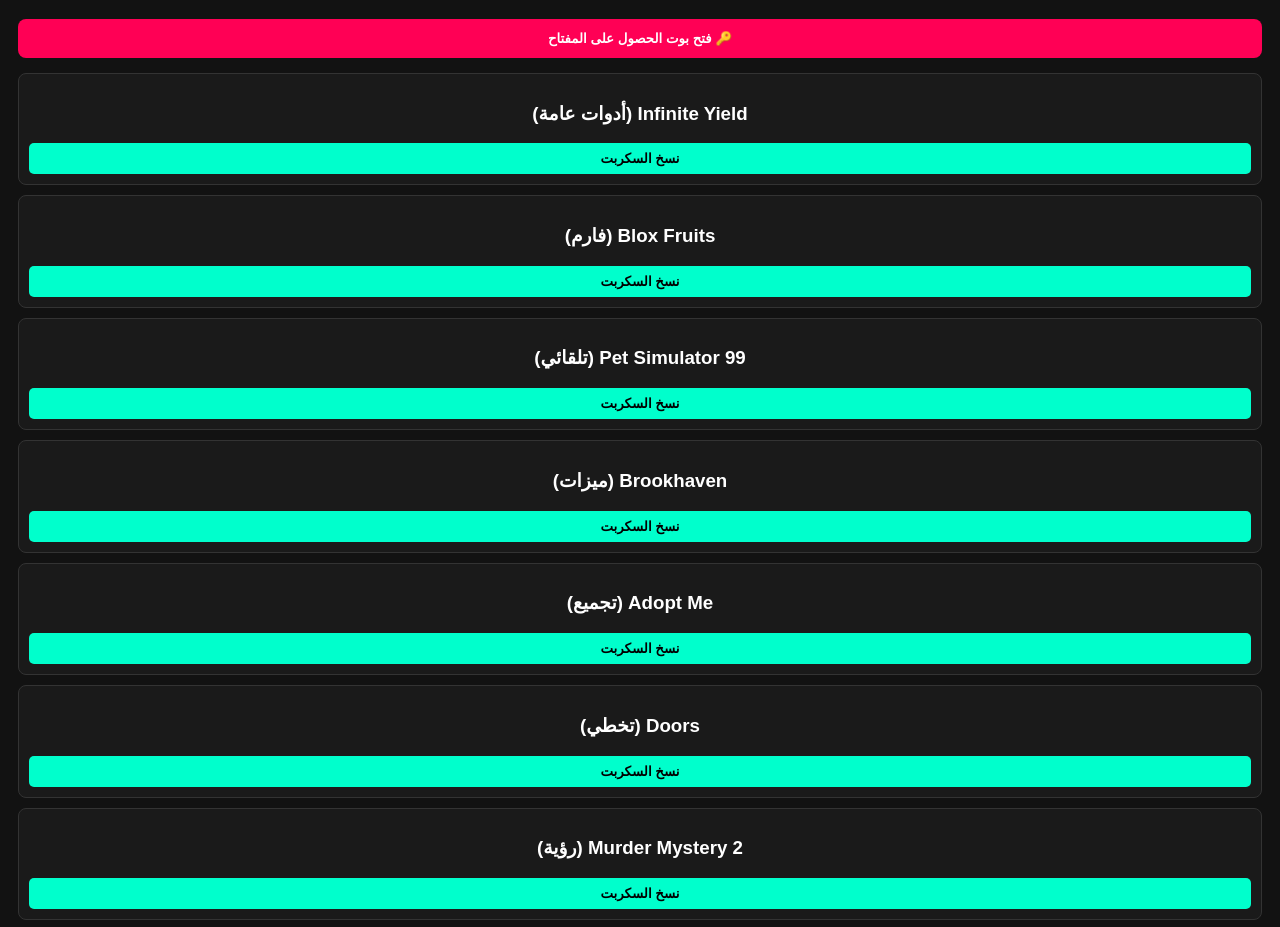
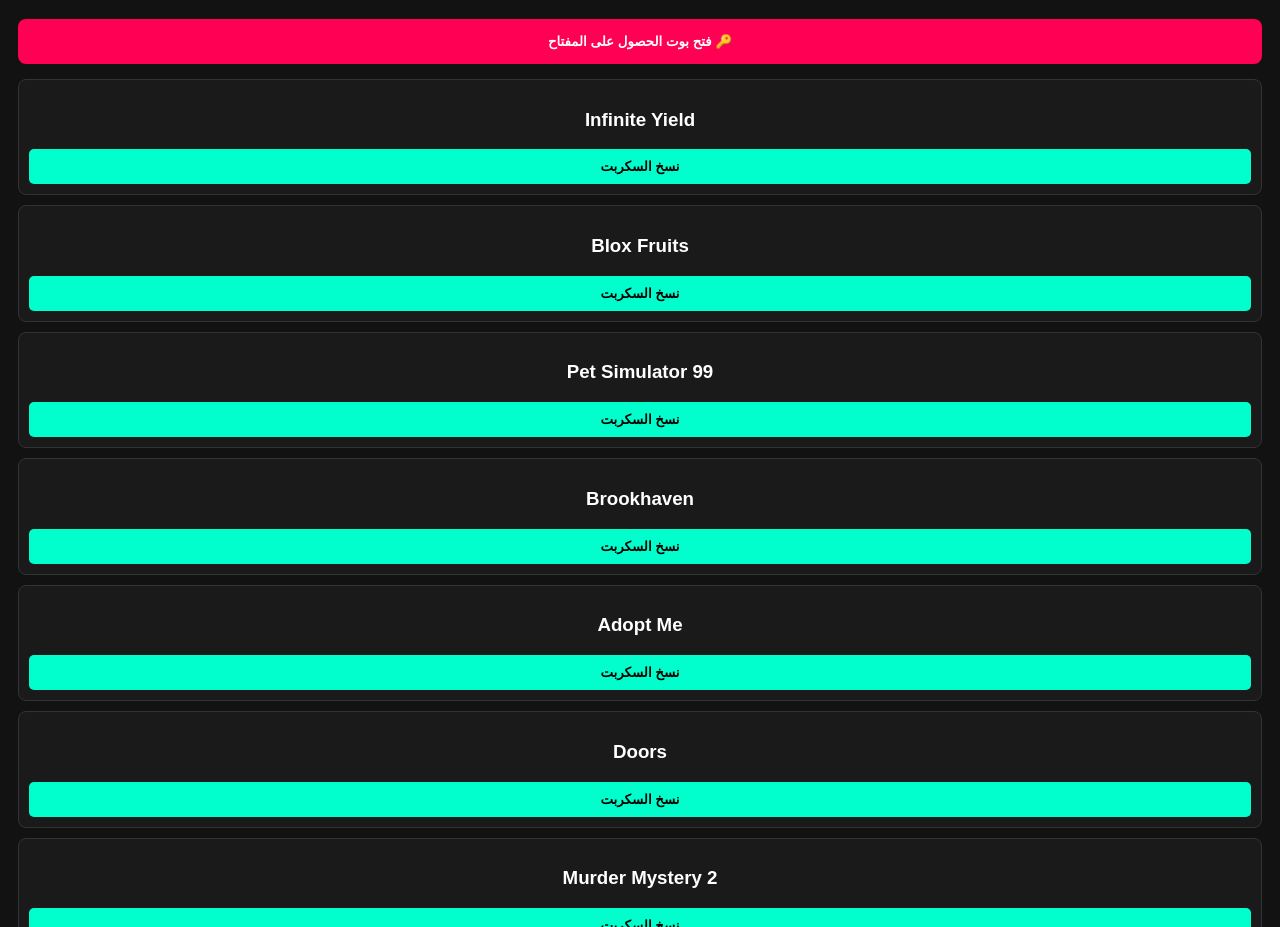
Before and after one commit to bybybypqpqpq1010-lang/Delta-SPT, a plain HTML site: page index.html in a window 1280 px wide. Shown: the part 79-1006 px from the top of the page. Drawn offline with Linux system fonts and the light colour scheme.

Commit message:
Update index.html

```diff
--- a/index.html
+++ b/index.html
@@ -6,43 +6,41 @@
     <style>
         body { font-family: sans-serif; background-color: #121212; color: #fff; text-align: center; padding: 10px; }
         .card { background: #1a1a1a; padding: 10px; margin-bottom: 10px; border-radius: 8px; border: 1px solid #333; }
-        .btn { background: #00ffcc; color: #000; padding: 8px; border-radius: 5px; border: none; font-weight: bold; width: 100%; cursor: pointer; }
-        .bot-btn { background: #ff0055; color: #fff; padding: 12px; border-radius: 8px; border: none; width: 100%; font-weight: bold; margin-bottom: 15px; cursor: pointer; }
+        .btn { background: #00ffcc; color: #000; padding: 10px; border-radius: 5px; border: none; font-weight: bold; width: 100%; cursor: pointer; }
+        .bot-btn { background: #ff0055; color: #fff; padding: 15px; border-radius: 8px; border: none; width: 100%; font-weight: bold; margin-bottom: 15px; cursor: pointer; }
     </style>
 </head>
 <body>
     <h1>HusseinHub - Delta</h1>
     <button class="bot-btn" onclick="window.open('https://t.me/OrxBypass_bot', '_blank')">🔑 فتح بوت الحصول على المفتاح</button>
 
-    <div id="scripts-container">
-        <!-- 20 سكربت مشهور -->
+    <div id="scripts-container"></div>
+
     <script>
         const scripts = [
-                {name: "Infinite Yield (أدوات عامة)", code: "loadstring(game:HttpGet('https://raw.githubusercontent.com/EdgeIY/infiniteyield/master/source'))()"},
-                {name: "Blox Fruits (فارم)", code: "loadstring(game:HttpGet('https://raw.githubusercontent.com/acsu123/HohoV2/main/ScriptOnly'))()"},
-                {name: "Pet Simulator 99 (تلقائي)", code: "loadstring(game:HttpGet('https://raw.githubusercontent.com/NukeVsCity/PS99/main/main.lua'))()"},
-                {name: "Brookhaven (ميزات)", code: "loadstring(game:HttpGet('https://raw.githubusercontent.com/dohnto/Brookhaven/main/script'))()"},
-                {name: "Adopt Me (تجميع)", code: "loadstring(game:HttpGet('https://raw.githubusercontent.com/1f0cky/AdoptMe/main/Script'))()"},
-                {name: "Doors (تخطي)", code: "loadstring(game:HttpGet('https://raw.githubusercontent.com/mstudio45/Doors/main/main'))()"},
-                {name: "Murder Mystery 2 (رؤية)", code: "loadstring(game:HttpGet('https://raw.githubusercontent.com/Boxpen/MM2/main/script'))()"},
-                {name: "Bedwars (فوز)", code: "loadstring(game:HttpGet('https://raw.githubusercontent.com/7GrandDadPGN/VapeV4ForRoblox/main/NewMainScript.lua'))()"},
-                {name: "Da Hood (بوت)", code: "loadstring(game:HttpGet('https://raw.githubusercontent.com/y3tix/DaHood/main/Script'))()"},
-                {name: "Tower of Hell (تخطي)", code: "loadstring(game:HttpGet('https://raw.githubusercontent.com/wally-rblx/tower-of-hell/master/main.lua'))()"},
-                {name: "Sol's RNG (تلقائي)", code: "loadstring(game:HttpGet('https://raw.githubusercontent.com/CoolingGhost/SolsRNG/main/Script'))()"},
-                {name: "Blox Fruits (ESP)", code: "loadstring(game:HttpGet('https://raw.githubusercontent.com/batti123/Roblox/main/BloxFruitsESP'))()"},
-                {name: "All Star Tower Defense", code: "loadstring(game:HttpGet('https://raw.githubusercontent.com/123qweasd/ASTD/main/Script'))()"},
-                {name: "Blade Ball (تلقائي)", code: "loadstring(game:HttpGet('https://raw.githubusercontent.com/1f0cky/BladeBall/main/Script'))()"},
-                {name: "Gym League (فارم)", code: "loadstring(game:HttpGet('https://raw.githubusercontent.com/NukeVsCity/GymLeague/main/Script'))()"},
-                {name: "Speed Run 4", code: "loadstring(game:HttpGet('https://raw.githubusercontent.com/wally-rblx/speed-run-4/master/main.lua'))()"},
-                {name: "Break In (Story)", code: "loadstring(game:HttpGet('https://raw.githubusercontent.com/1f0cky/BreakIn/main/Script'))()"},
-                {name: "Piggy (ميزات)", code: "loadstring(game:HttpGet('https://raw.githubusercontent.com/wally-rblx/piggy/master/main.lua'))()"},
-                {name: "Theme Park Tycoon 2", code: "loadstring(game:HttpGet('https://raw.githubusercontent.com/1f0cky/ThemePark/main/Script'))()"},
-                {name: "Gravity Control", code: "game.Workspace.Gravity = 50"}
+            {name: "Infinite Yield", code: "loadstring(game:HttpGet('https://raw.githubusercontent.com/EdgeIY/infiniteyield/master/source'))()"},
+            {name: "Blox Fruits", code: "loadstring(game:HttpGet('https://raw.githubusercontent.com/acsu123/HohoV2/main/ScriptOnly'))()"},
+            {name: "Pet Simulator 99", code: "loadstring(game:HttpGet('https://raw.githubusercontent.com/NukeVsCity/PS99/main/main.lua'))()"},
+            {name: "Brookhaven", code: "loadstring(game:HttpGet('https://raw.githubusercontent.com/dohnto/Brookhaven/main/script'))()"},
+            {name: "Adopt Me", code: "loadstring(game:HttpGet('https://raw.githubusercontent.com/1f0cky/AdoptMe/main/Script'))()"},
+            {name: "Doors", code: "loadstring(game:HttpGet('https://raw.githubusercontent.com/mstudio45/Doors/main/main'))()"},
+            {name: "Murder Mystery 2", code: "loadstring(game:HttpGet('https://raw.githubusercontent.com/Boxpen/MM2/main/script'))()"}
+            // يمكنك إضافة البقية بنفس هذا التنسيق
         ];
 
         const container = document.getElementById('scripts-container');
+
         scripts.forEach(s => {
-                container.innerHTML += `<div class="card"><h3>${s.name}</h3><button class="btn" onclick="copyText('${s.code}')">نسخ السكربت</button></div>`;
+            const div = document.createElement('div');
+            div.className = 'card';
+            div.innerHTML = `<h3>${s.name}</h3>`;
+            const btn = document.createElement('button');
+            btn.className = 'btn';
+            btn.innerText = 'نسخ السكربت';
+            // نستخدم دالة مخصصة لفك تشفير الكود قبل نسخه
+            btn.onclick = () => copyText(s.code);
+            div.appendChild(btn);
+            container.appendChild(div);
         });
 
         function copyText(text) {
@@ -50,11 +48,14 @@
             el.value = text;
             document.body.appendChild(el);
             el.select();
+            try {
                 document.execCommand('copy');
+                alert('تم النسخ بنجاح!');
+            } catch (err) {
+                alert('فشل النسخ، جرب الضغط مطولاً داخل الصندوق');
+            }
             document.body.removeChild(el);
-                alert('تم النسخ بنجاح!');
         }
     </script>
-    </div>
 </body>
 </html>
```
Lines whose indentation alone changed are shown as unchanged.
